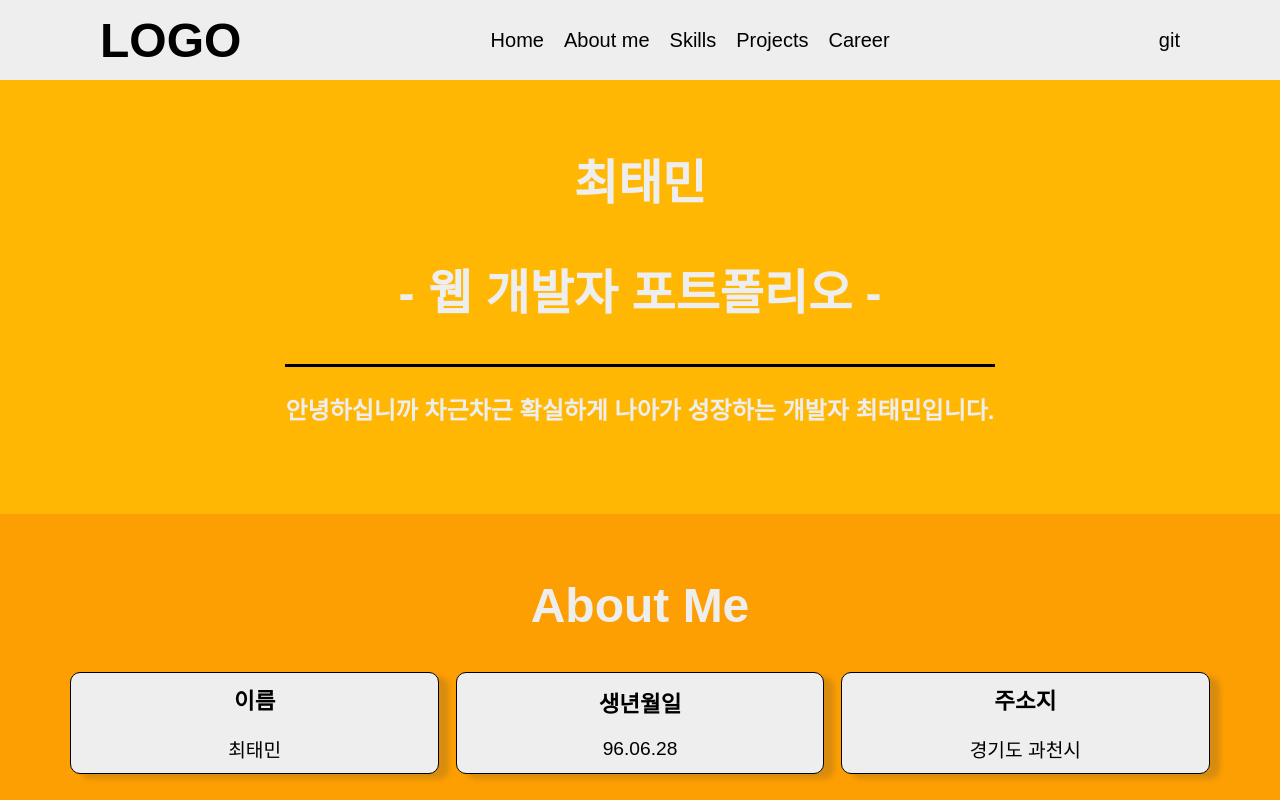
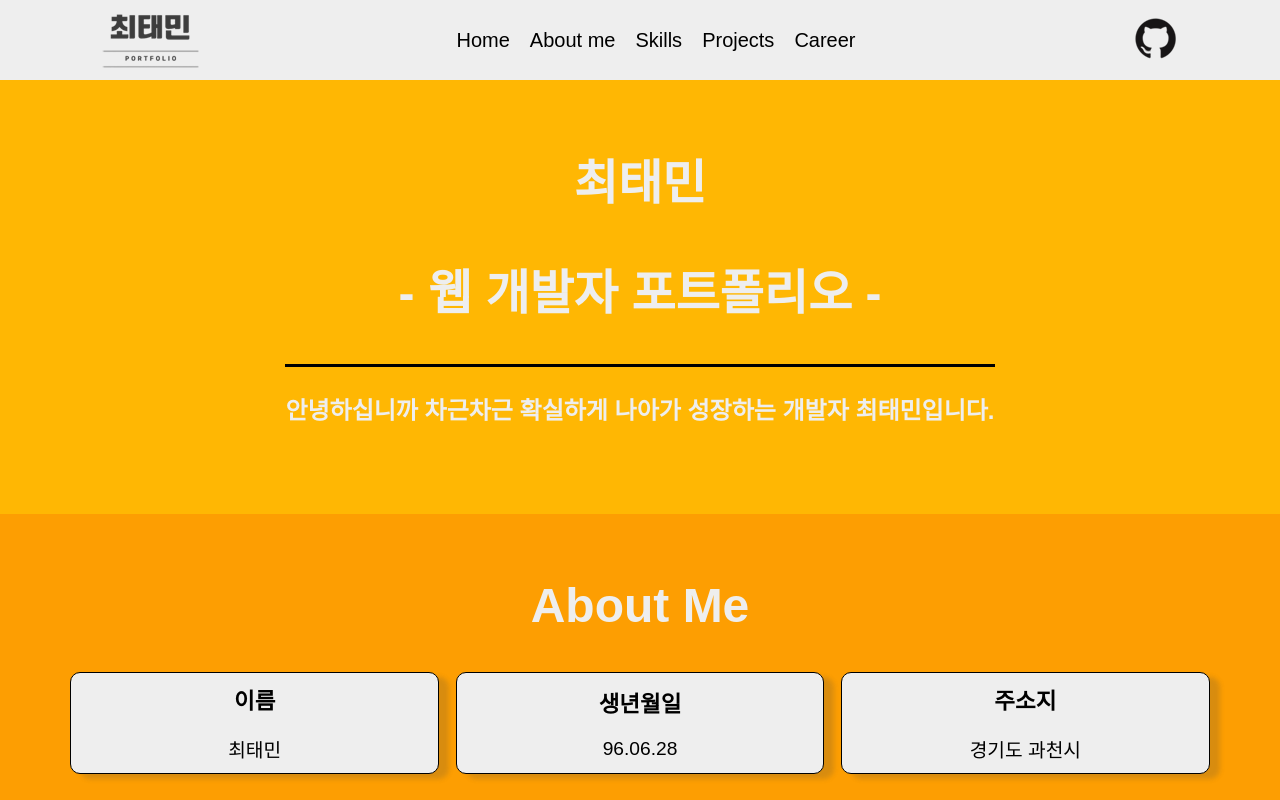
Before and after one commit to TaeminChoe/TaeminChoe.github.io, a React (Create React App) app: page / in a window 1280 px wide. Shown: the top 800 px of the page. Built offline with nearby package versions, Linux system fonts and the light colour scheme.

Commit message:
update header

```diff
--- a/src/App.js
+++ b/src/App.js
@@ -33,10 +33,10 @@ function App() {
   const scroll = useRef([]);
 
   const scrollMove = (id) => {
-    const { scrollY } = window;
+    const { scrollY, innerHeight } = window;
     const height = scroll.current[id].getBoundingClientRect().y;
     window.scroll({
-      top: id === 0 ? 0 : scrollY + height,
+      top: id === 0 ? 0 : scrollY + height - innerHeight * 0.1,
       left: 0,
       behavior: "smooth",
     });
--- a/src/components/Project.js
+++ b/src/components/Project.js
@@ -64,8 +64,16 @@ const Container = styled.div`
 `;
 
 const Project = ({ projectInfo }) => {
-  const { title, src, subTitle, description, gitUrl, functions, keywords } =
-    projectInfo;
+  const {
+    title,
+    src,
+    subTitle,
+    description,
+    gitUrl,
+    functions,
+    keywords,
+    link,
+  } = projectInfo;
   return (
     <Container>
       <h3>{title}</h3>
@@ -84,7 +92,9 @@ const Project = ({ projectInfo }) => {
           <div className="more">
             <ul>
               <li>주요 기능 : {functions.map((value) => value).join(", ")}</li>
-              <li>{gitUrl}</li>
+              <li>
+                link : <a href={link}>https://taeminchoe.github.io/</a>
+              </li>
               <li>keywords : {keywords.map((value) => value).join(", ")}</li>
             </ul>
           </div>
--- a/src/db/data.json
+++ b/src/db/data.json
@@ -223,6 +223,7 @@
       "subTitle": "React를 기반으로 제작한 웹 포트폴리오",
       "description": "이 프로젝트는 지금 보고 있는 홈페이지를 만든 프로젝트 입니다. React로 작성하였으며, 컴포넌트와 더미데이터를 활용하여 정적이지만 앞으로 유지보수 하기 쉽도록 설계하였습니다.",
       "gitUrl": "https://github.com/TaeminChoe/TaeminChoe.github.io",
+      "link": "https://taeminchoe.github.io/",
       "functions": ["React 컴포넌트 설계", "커스텀 hooks", "styled-components"],
       "keywords": ["React", "styled-components", "React Hook"]
     }
--- a/src/pages/Header.js
+++ b/src/pages/Header.js
@@ -16,11 +16,9 @@ const Container = styled.div`
 
 const Logo = styled.h1`
   cursor: pointer;
-  transition: all 0.5s ease-in-out;
-  &:hover {
-    color: tomato;
-    transition: all 0.2s ease-in-out;
-  }
+  display: flex;
+  justify-content: center;
+  align-items: center;
 `;
 
 const Menu = styled.ul`
@@ -81,7 +79,7 @@ const Header = ({ scrollMove }) => {
   return (
     <Container>
       <Logo id="0" onClick={handleOnClick}>
-        LOGO
+        <img src="imgs/Logo.png" />
       </Logo>
       <Menu>
         <li id="0" onClick={handleOnClick}>
@@ -103,7 +101,7 @@ const Header = ({ scrollMove }) => {
       <Icons>
         <li>
           <a target="_blank" href="https://github.com/TaeminChoe">
-            git
+            <img src="imgs/Git.png" />
           </a>
         </li>
       </Icons>
```
Also changed, not shown: public/imgs/Git.png (added), public/imgs/Logo.png (added).
